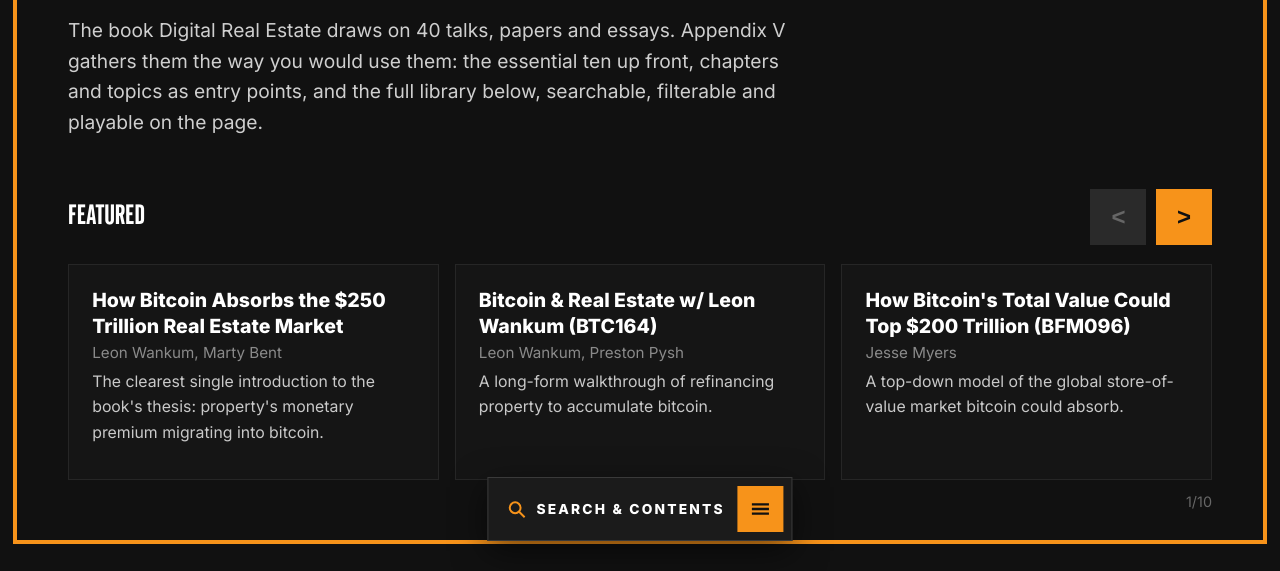
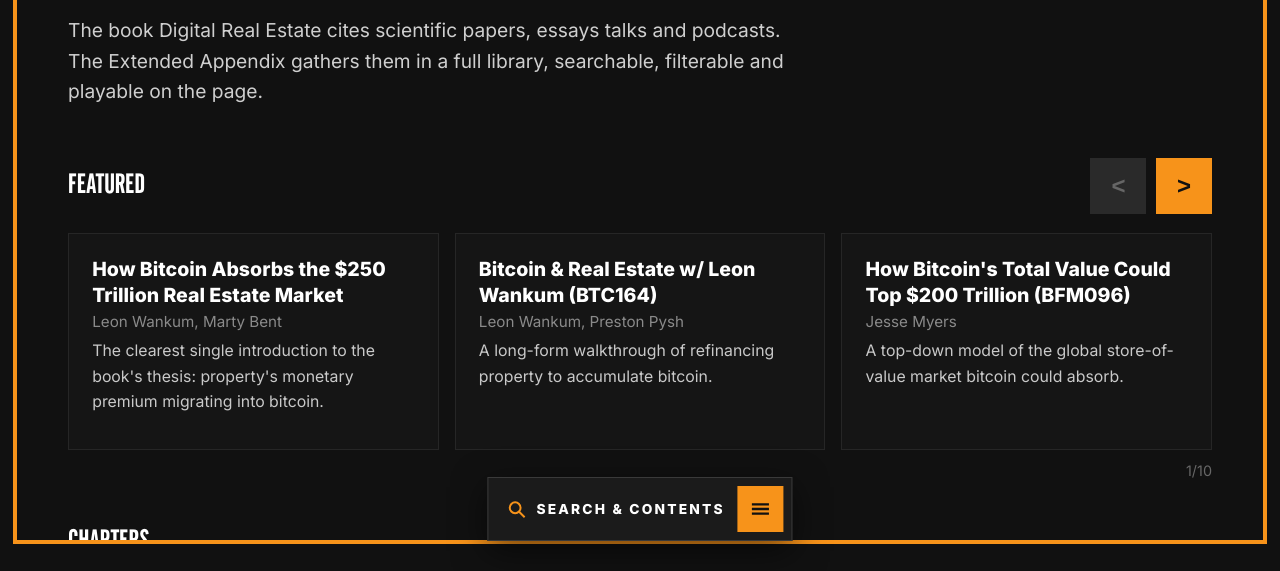
Before and after one commit to rankplanmuse-ops/digitalrealestate, a website: page appendix5/index.html in a window 1280 px wide. Shown: the part 243-814 px from the top of the page. Drawn offline with Linux system fonts and the light colour scheme.

Commit message:
Appendix V: new index lede

```diff
--- a/appendix5/index.html
+++ b/appendix5/index.html
@@ -45,7 +45,7 @@
     <main class="v5-wrap">
 
         <h1 class="v5-title">Every source behind the book, in one place.</h1>
-        <p class="v5-lede">The book Digital Real Estate draws on 40 talks, papers and essays. Appendix V gathers them the way you would use them: the essential ten up front, chapters and topics as entry points, and the full library below, searchable, filterable and playable on the page.</p>
+        <p class="v5-lede">The book Digital Real Estate cites scientific papers, essays talks and podcasts. The Extended Appendix gathers them in a full library, searchable, filterable and playable on the page.</p>
 
         <section class="v5-section" id="featured" aria-label="Featured sources">
             <div class="v5-sec-head">
```
